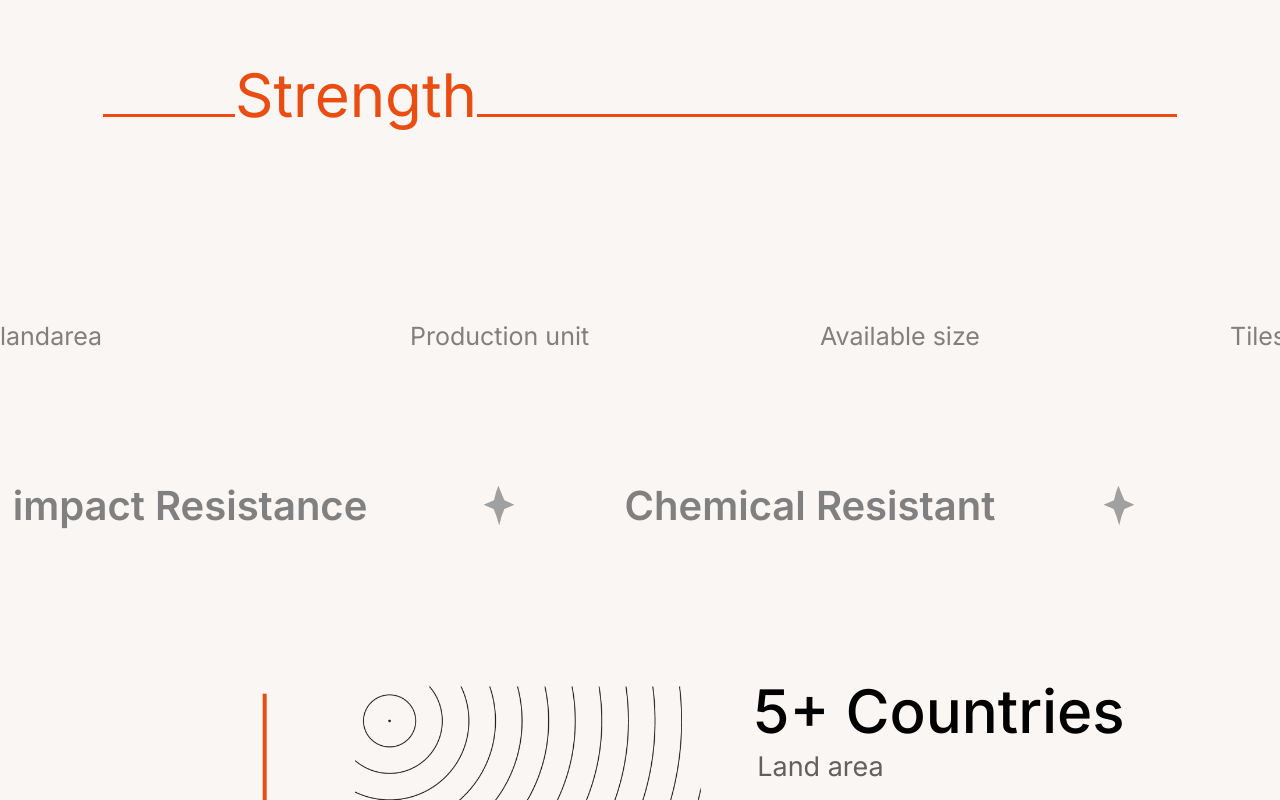
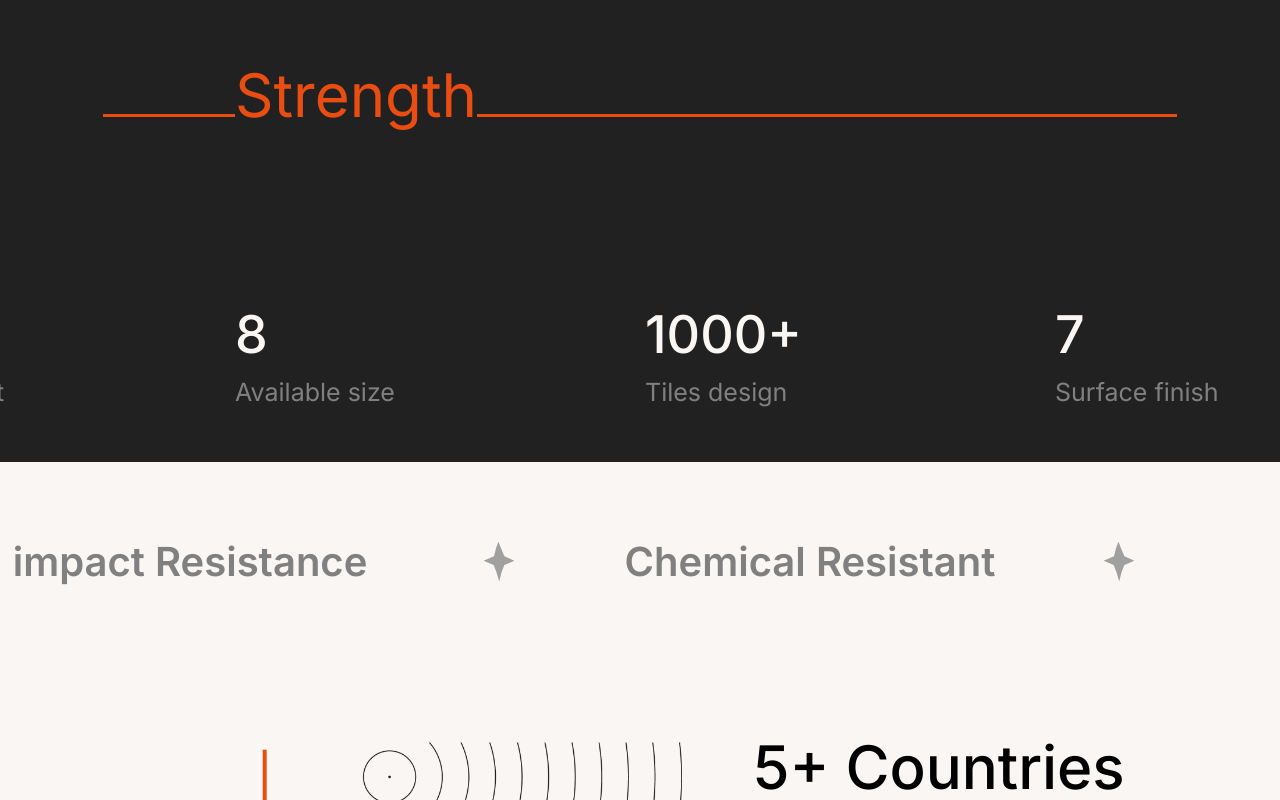
Before and after one commit to himanshuSri24/asiaspecific, a Next.js app: page /strength in a window 1280 px wide. Shown: the top 800 px of the page. Built offline with nearby package versions, Linux system fonts and the light colour scheme.

Commit message:
asia almost done tailwind correct

```diff
--- a/src/app/page.tsx
+++ b/src/app/page.tsx
@@ -456,13 +456,12 @@ export default function Home() {
 
       {/* </div> */}
       <div className="max_z w-[100vw]">
-        <div className="main">
+
           <div id="top" className="none"></div>
-          <div id="center"></div>
-          <div id="bottom">
+
             <Strength />
-          </div>
-        </div>
+
+
       </div>
     </div>
   );
--- a/src/component/strength/Strength.tsx
+++ b/src/component/strength/Strength.tsx
@@ -20,7 +20,7 @@ const Strength = () => {
   return (
     <div>
       <div className="body123 flex flex-col">
-        <div className="h-[400px] w-[100vw] bg-[#212121] flex flex-col justify-center items-center gap-[7vh]">
+        <div className="section1">
           <div className="strength">
             <div className="line1"></div>
             <div className="strength-content">Strength</div>
--- a/src/component/strength/styles.css
+++ b/src/component/strength/styles.css
@@ -234,6 +234,17 @@
   justify-content: center;
   /* align-items: center; */
   gap: 50px;
+}
+
+.section1{
+  /* height: 400px; */
+  width: 100vw;
+  background-color: #212121;
+  display: flex;
+  flex-direction: column;
+  justify-content: center;
+  align-items: center;
+  gap:7vh;
 }
 
 .ready {
```
Also changed, not shown: src/app/styles.css (+0 -30 lines).
